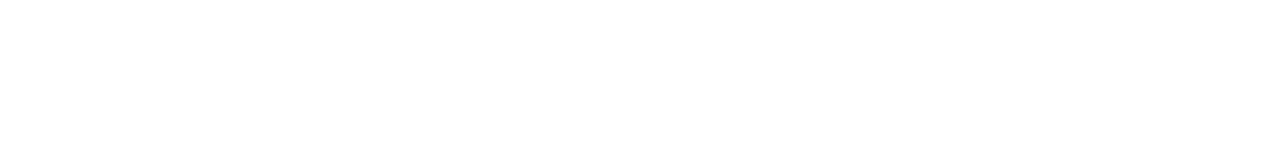
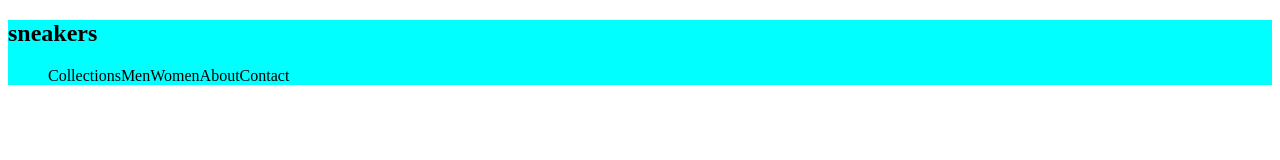
Before and after one commit to me-rodev/week1Repo, a plain HTML site: page frontend/index.html in a window 1280 px wide. Drawn offline with Linux system fonts and the light colour scheme.

Commit message:
indxex.html

```diff
--- a/frontend/index.html
+++ b/frontend/index.html
@@ -5,8 +5,20 @@
   <meta http-equiv="X-UA-Compatible" content="IE=edge">
   <meta name="viewport" content="width=device-width, initial-scale=1.0">
   <title>Week-1-Task</title>
+  <link rel="stylesheet" href="style.css">
 </head>
 <body>
-
+  <div class="nav">
+    <div class="nav-left">
+      <h2>sneakers</h2>
+      <ul>
+        <li>Collections</li>
+        <li>Men</li>
+        <li>Women</li>
+        <li>About</li>
+        <li>Contact</li>
+      </ul>
+    </div>
+  </div>
 </body>
 </html>
--- a/frontend/style.css
+++ b/frontend/style.css
@@ -0,0 +1,9 @@
+.nav{
+    background-color: aqua;
+}
+ul{
+    display: flex;
+    list-style: none;
+    /* padding-left: 10px; */
+
+}
```
